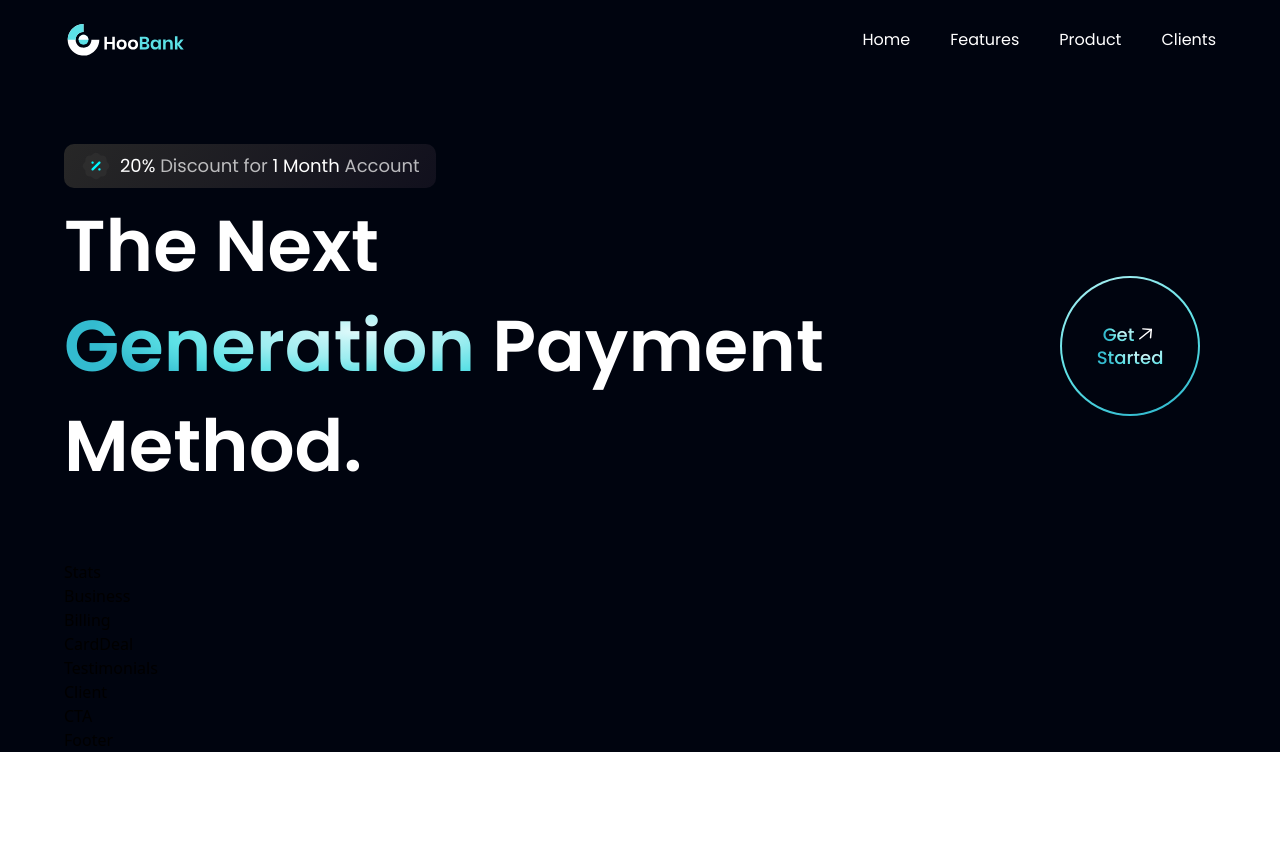
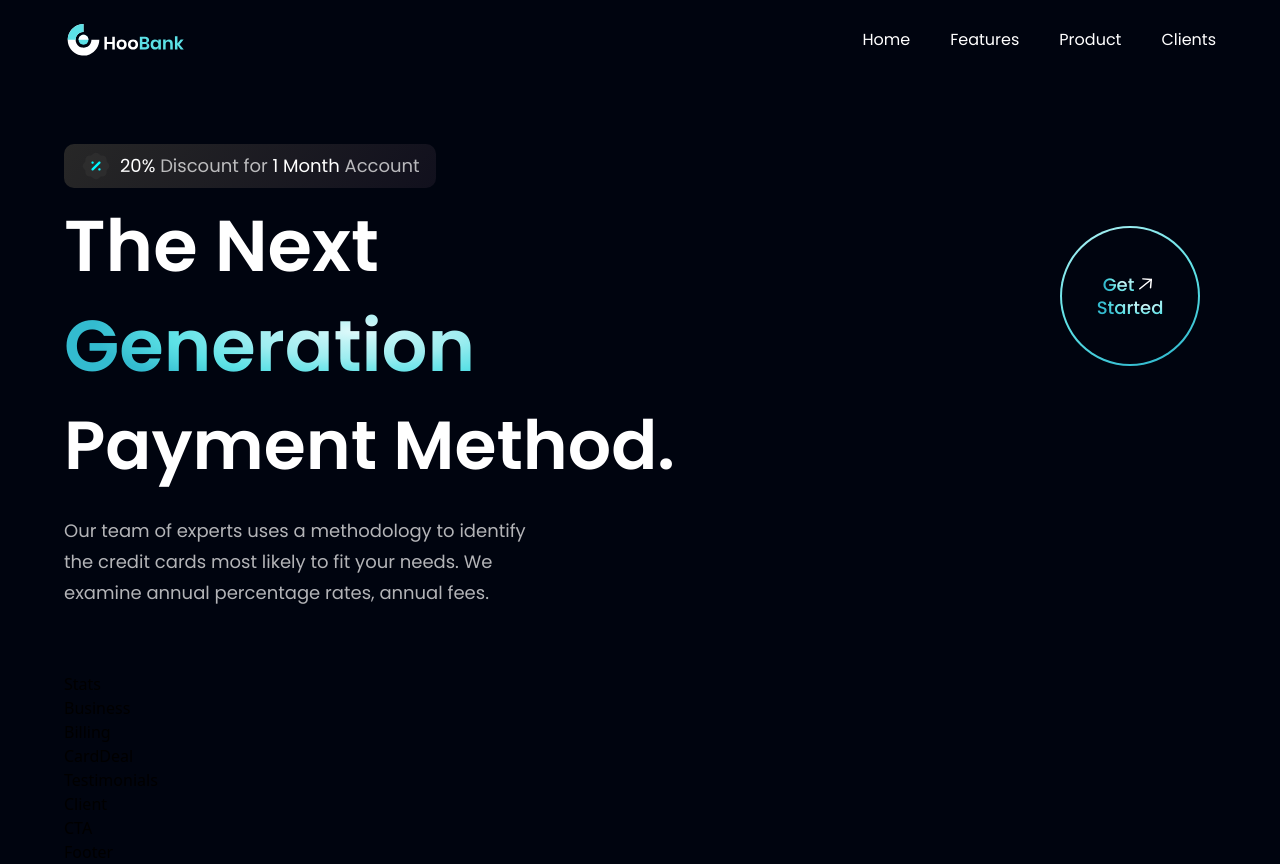
Before and after one commit to utkarsh125/hoobank-react, a React (Vite) app: page / in a window 1280 px wide. Before the commit the page ends 800 px from the top, so only its background shows below. Built offline with nearby package versions, Linux system fonts and the light colour scheme.

Commit message:
Left Side Hero Completed.

```diff
--- a/src/components/GetStarted.jsx
+++ b/src/components/GetStarted.jsx
@@ -18,7 +18,6 @@
           <span className='text-gradient'>Started</span>
         </p>
     </div>
-
   </div>
 )
 
--- a/src/components/Hero.jsx
+++ b/src/components/Hero.jsx
@@ -20,13 +20,21 @@
         <h1 className='flex-1 font-poppins font-semibold ss:text-[72px] text-[52px] text-white ss:leading-[100px] leading-[75px]'>
           The Next <br className='sm:block hidden'/> {" "}
           <span className='text-gradient'>Generation</span> {" "}
-          Payment Method.
         </h1>
 
         <div className="ss:flex hidden md:mr-4 mr-0">
           <GetStarted />
         </div>
       </div>
+
+      <h1 className='font-poppins font-semibold ss:text-[68px] text-[52px] text-white ss:leading-[100px] leading-[75px] w-full'>
+        Payment Method.
+      </h1>
+
+      <p className={`${styles.paragraph} max-w-[470px] mt-5`}>
+      Our team of experts uses a methodology to identify the credit cards most likely to fit your needs.
+      We examine annual percentage rates, annual fees.
+      </p>
     </div>
   </section>
 )
```
